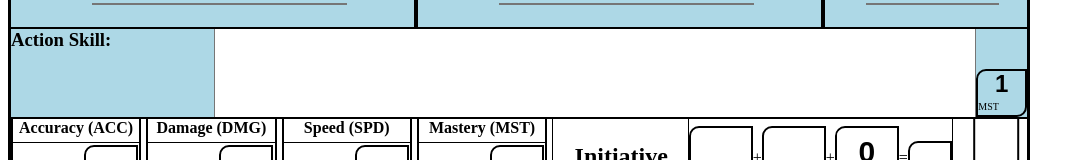
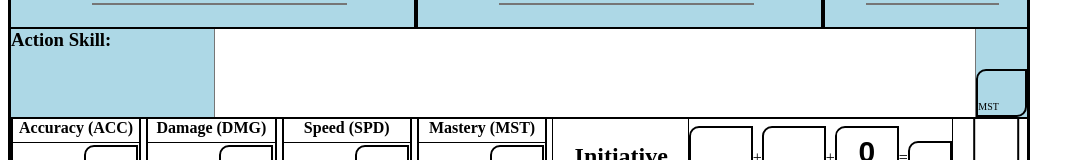
Before and after one commit to chrehall68/character-sheet, a React (Create React App) app: page / in a window 1280 px wide. Shown: the part 158-318 px from the top of the page, without its empty margins (0-1085 px from the left). Built offline with nearby package versions, Linux system fonts and the light colour scheme.

Commit message:
make sure that header modifier box is correct

```diff
--- a/src/Header.js
+++ b/src/Header.js
@@ -28,7 +28,7 @@ export class Header extends React.Component {
                 <div className="sheet-row">
                     <div className="sheet-title sheet-item">
                         <h1 className="sheet-main_content">
-                            <img src={"https://raw.githubusercontent.com/chrehall68/character-sheet/main/public/images/bnblogo.png"} alt={"help"}/>
+                            <img src={"https://raw.githubusercontent.com/chrehall68/character-sheet/main/public/images/bnblogo.png"} alt={"help"} />
                         </h1>
                     </div>
                     <Item box_label="Archetype: " main_content="Enforcer" className="sheet-arch" />
@@ -44,7 +44,7 @@ export class Header extends React.Component {
                         <h3 className="sheet-box_label">Action Skill: </h3>
                         <textarea name='attr_action_skill' className="sheet-main_content sheet-last" style={{ "resize": "none" }} />
                         <div className="sheet-mod_wrapper">
-                            <ModifierBox modifier="+1" small_desc="MST" className="sheet-mod" />
+                            <ModifierBox name="attr_mstmodHeader" modifier="(@{mst_mod})" small_desc="MST" className="sheet-mod" />
                         </div>
                     </div>
                 </div>
```
Also changed, not shown: pure_html_version/bnb.html (+5 -8 lines).
